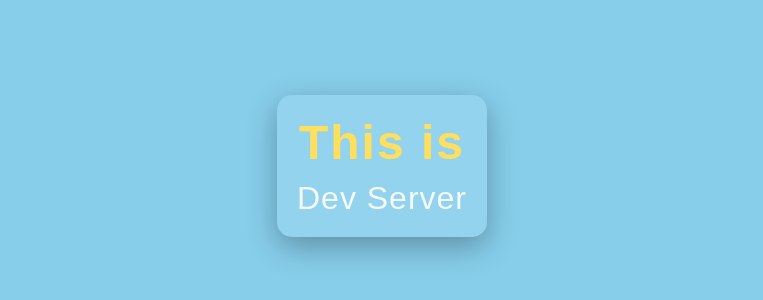
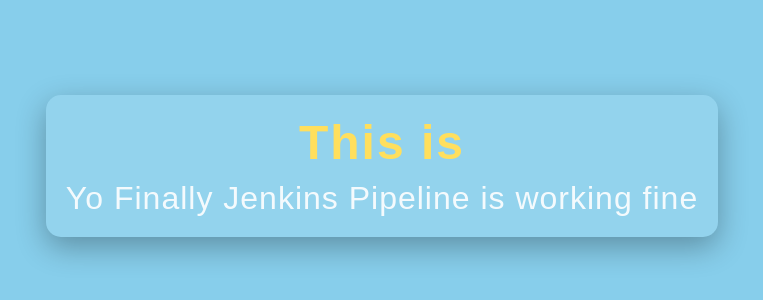
Before and after one commit to dhavalsavai/jenkins, a React (Create React App) app: page / in a window 1280 px wide. Shown: the part 234-534 px from the top of the page, without its empty margins (258-1021 px from the left). Built offline with nearby package versions, Linux system fonts and the light colour scheme.

Commit message:
Update App.js

```diff
--- a/src/App.js
+++ b/src/App.js
@@ -6,7 +6,7 @@ function App() {
         <div className="App">
             <div className="message-box">
                 <h1 className="title">This is</h1>
-                <p className="subtitle">Dev Server</p>
+                <p className="subtitle">Yo Finally Jenkins Pipeline is working fine</p>
             </div>
         </div>
     );
```
